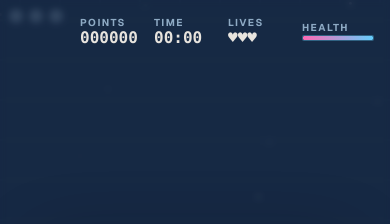
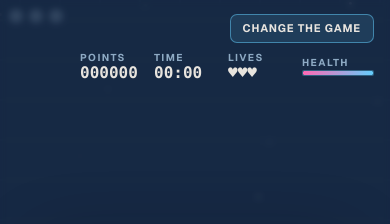
Before and after one commit to Whim-Studio/whim-playground, a website built with Vite: page index.html in a window 390 px wide. Shown: the top 224 px of the page. Built offline with nearby package versions, Linux system fonts and the light colour scheme.

Commit message:
Add "Change the game" link to top of game

```diff
--- a/index.html
+++ b/index.html
@@ -18,6 +18,14 @@
   <body>
     <div id="app" class="app-shell">
       <header class="scorebar" aria-label="Game stats">
+        <a
+          class="change-game-cta"
+          href="https://whim.run/"
+          target="_blank"
+          rel="noopener noreferrer"
+        >
+          Change the game
+        </a>
         <div class="scorebar__stats">
           <span class="stat">
             <span class="stat__label">Points</span>
--- a/src/styles.css
+++ b/src/styles.css
@@ -135,6 +135,45 @@ button {
   font-weight: 700;
   letter-spacing: 0;
   line-height: 1;
+}
+
+/* Absolutely positioned so it centers on the viewport regardless of the
+   scorebar's flex-end justification, and doesn't fight the stats for space. */
+.change-game-cta {
+  position: absolute;
+  top: 50%;
+  left: 50%;
+  transform: translate(-50%, -50%);
+  padding: 9px 16px;
+  border: 1px solid rgba(100, 205, 252, 0.5);
+  border-radius: 7px;
+  background: rgba(100, 205, 252, 0.12);
+  color: var(--foreground);
+  font-size: 12px;
+  font-weight: 700;
+  letter-spacing: 0.08em;
+  line-height: 1;
+  text-decoration: none;
+  text-transform: uppercase;
+  white-space: nowrap;
+  transition:
+    background-color 160ms ease,
+    border-color 160ms ease,
+    transform 160ms ease;
+}
+
+.change-game-cta:hover {
+  border-color: var(--blue);
+  background: rgba(100, 205, 252, 0.2);
+}
+
+.change-game-cta:active {
+  transform: translate(-50%, calc(-50% + 1px));
+}
+
+.change-game-cta:focus-visible {
+  outline: 2px solid var(--blue);
+  outline-offset: 3px;
 }
 
 .game-shell {
@@ -289,6 +328,8 @@ button {
 @media (max-width: 640px) {
   .scorebar {
     min-height: 64px;
+    flex-wrap: wrap;
+    row-gap: 10px;
   }
 
   .scorebar__stats {
@@ -298,6 +339,20 @@ button {
 
   .stat {
     min-width: 62px;
+  }
+
+  /* On narrow widths the stats span full width, so drop absolute centering
+     and let the CTA flow on its own row above them. */
+  .change-game-cta {
+    position: static;
+    transform: none;
+    align-self: center;
+    padding: 8px 12px;
+    font-size: 11px;
+  }
+
+  .change-game-cta:active {
+    transform: translateY(1px);
   }
 
   .game-overlay__panel {
@@ -336,6 +391,11 @@ button {
     font-size: 16px;
   }
 
+  .change-game-cta {
+    padding: 7px 12px;
+    font-size: 10px;
+  }
+
   .game-overlay {
     padding: 12px 24px;
   }
```
